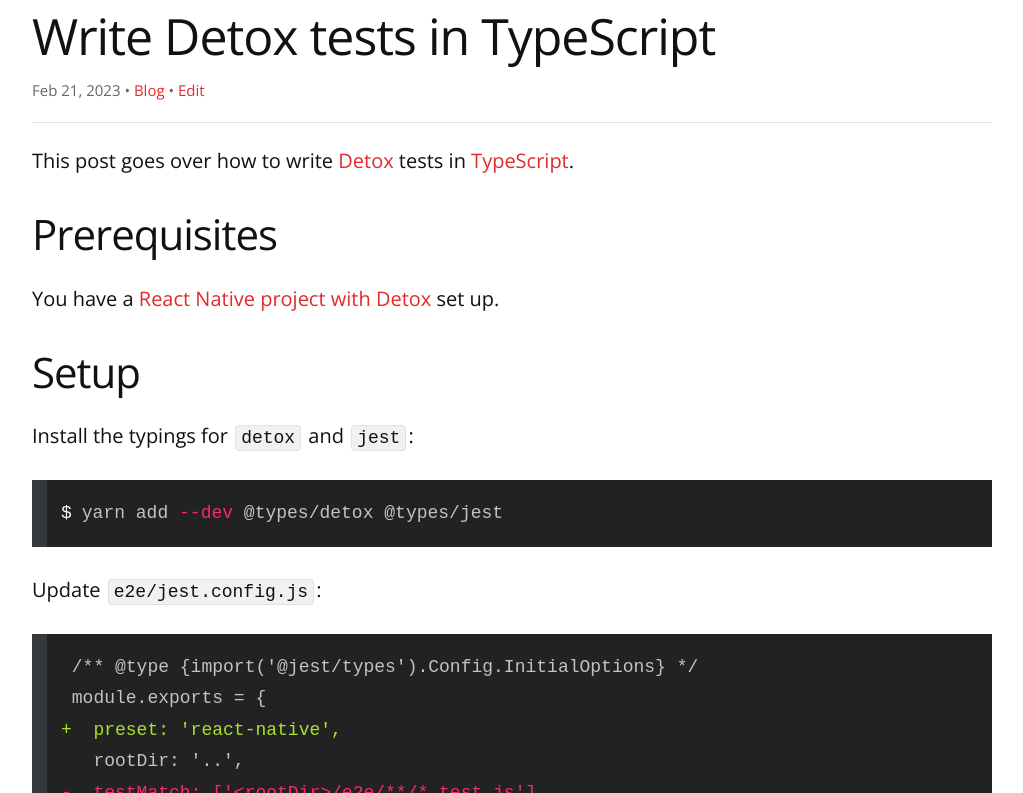
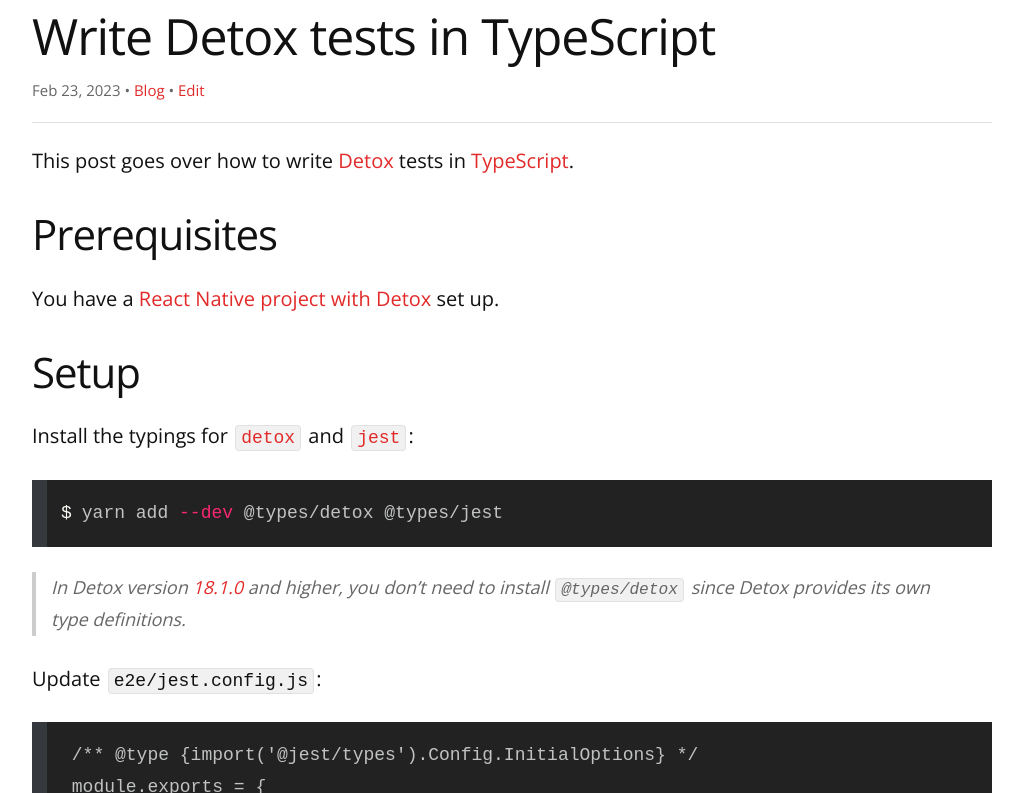
Before and after one commit to remarkablemark/remarkablemark.github.io, a Jekyll site: the page built from _posts/2023/2023-02-21-detox-typescript.md, in a window 1280 px wide and 900 px high, cut to the strip 107-900 px from the top of the window. Shown: the whole strip, without its empty margins (128-1151 px from the left). Built offline with Jekyll 4.4.1, drawn with Linux system fonts in a browser that asks for light colours; comment, search, counter and statistics services are not loaded.

Commit message:
fix(posts): update "Write Detox tests in TypeScript"
Post: 2023-02-21-detox-typescript.md

Note that you don't need to install @types/detox since Detox
provides its own type definitions.

````diff
--- a/_posts/2023/2023-02-21-detox-typescript.md
+++ b/_posts/2023/2023-02-21-detox-typescript.md
@@ -2,6 +2,7 @@
 layout: post
 title: Write Detox tests in TypeScript
 date: 2023-02-21 19:29:56
+updated: 2023-02-23 22:45:00
 excerpt: How to write React Native Detox tests in TypeScript.
 categories: react-native detox test typescript
 ---
@@ -14,11 +15,13 @@
 
 ## Setup
 
-Install the typings for `detox` and `jest`:
+Install the typings for [`detox`](https://www.npmjs.com/package/@types/detox) and [`jest`](https://www.npmjs.com/package/@types/jest):
 
 ```sh
 yarn add --dev @types/detox @types/jest
 ```
+
+> In Detox version [18.1.0](https://github.com/wix/Detox/releases/tag/18.1.0) and higher, you don't need to install `@types/detox` since Detox provides its own type definitions.
 
 Update `e2e/jest.config.js`:
 
````
